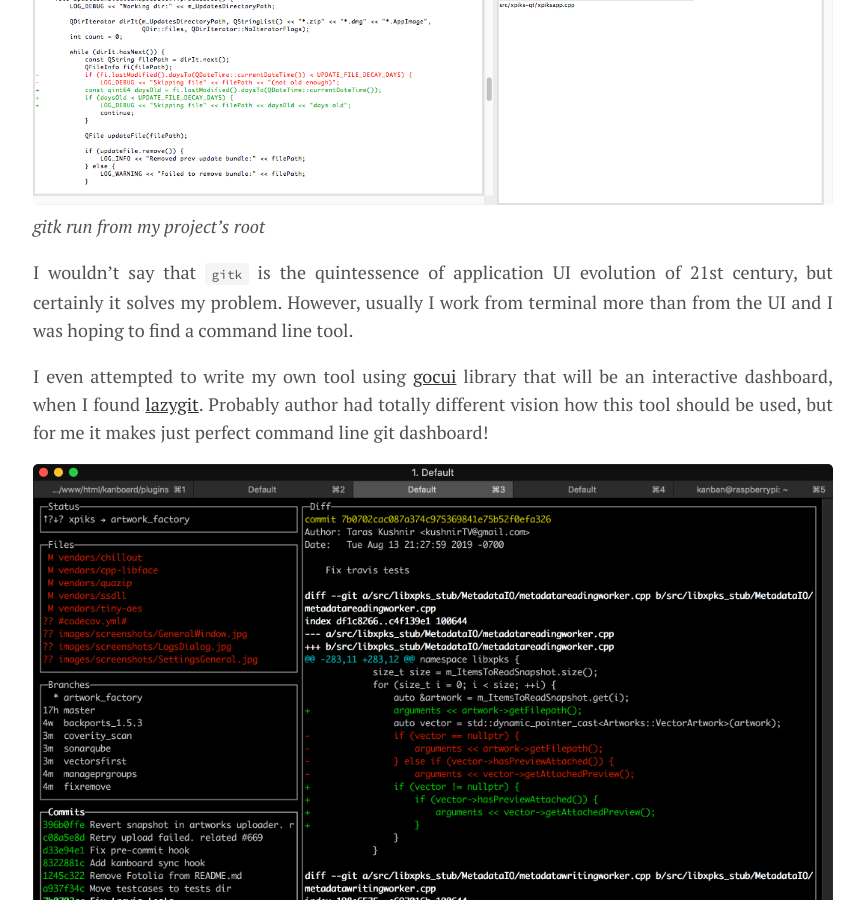
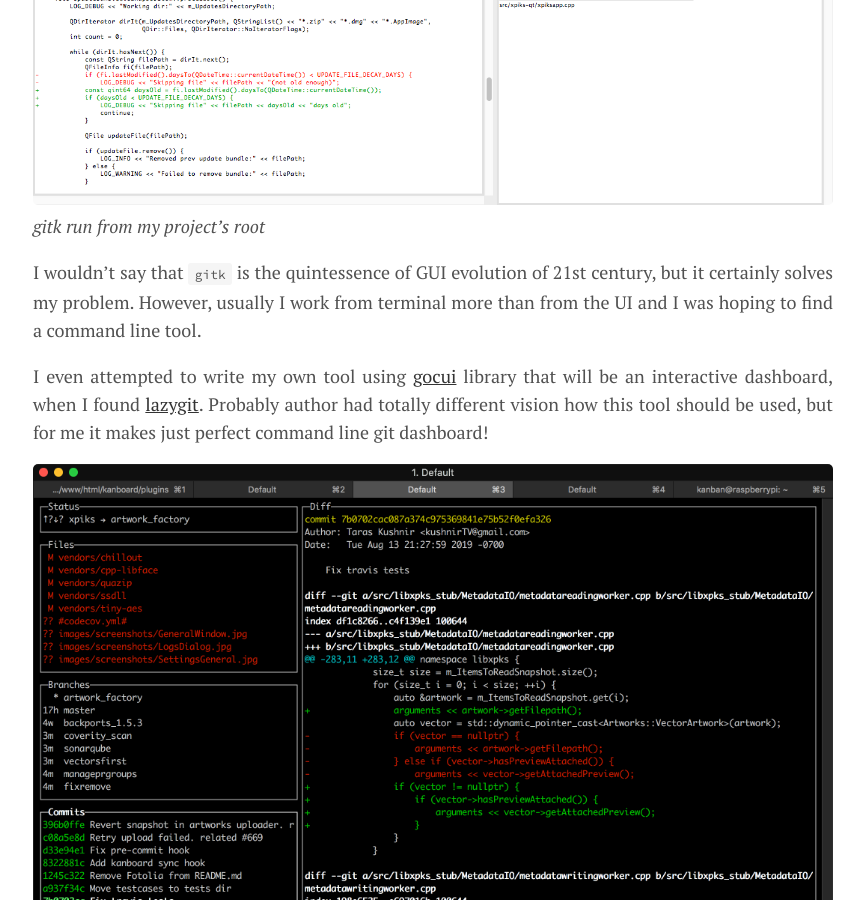
Before and after one commit to ribtoks/code-jamming, a Jekyll site: the page built from _posts/2019-08-22-how-to-return-to-flow.md, in a window 1280 px wide and 900 px high, scrolled down 2514 px. Shown: the whole window, without its empty margins (207-1071 px from the left). Built offline with Jekyll 4.4.1, drawn with Linux system fonts in a browser that asks for light colours; nearby versions of some CDN libraries; comment, search, counter and statistics services are not loaded.

Commit message:
Update 2019-08-22-how-to-return-to-flow.md

```diff
--- a/_posts/2019-08-22-how-to-return-to-flow.md
+++ b/_posts/2019-08-22-how-to-return-to-flow.md
@@ -47,7 +47,7 @@ What first comes to my mind is of course to use `gitk` - built-in, that provides
 ![gitk UI]({{ "/assets/img/gitk.png" | absolute_url }})
 *gitk run from my project's root*
 
-I wouldn't say that `gitk` is the quintessence of application UI evolution of 21st century, but certainly it solves my problem. However, usually I work from terminal more than from the UI and I was hoping to find a command line tool.
+I wouldn't say that `gitk` is the quintessence of GUI evolution of 21st century, but it certainly solves my problem. However, usually I work from terminal more than from the UI and I was hoping to find a command line tool.
 
 I even attempted to write my own tool using [gocui](https://github.com/jroimartin/gocui) library that will be an interactive dashboard, when I found [lazygit](https://github.com/jesseduffield/lazygit). Probably author had totally different vision how this tool should be used, but for me it makes just perfect command line git dashboard!
 
```
